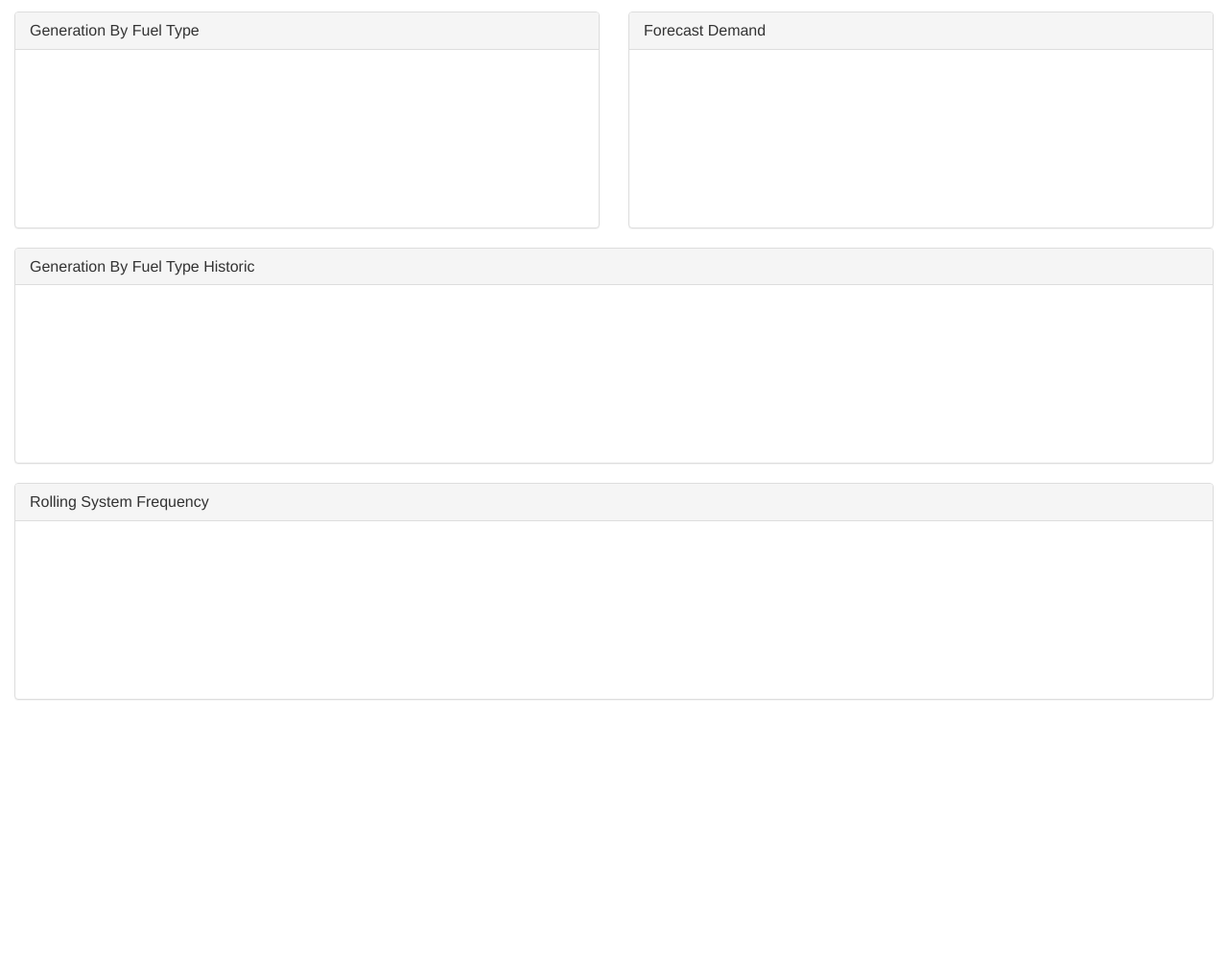
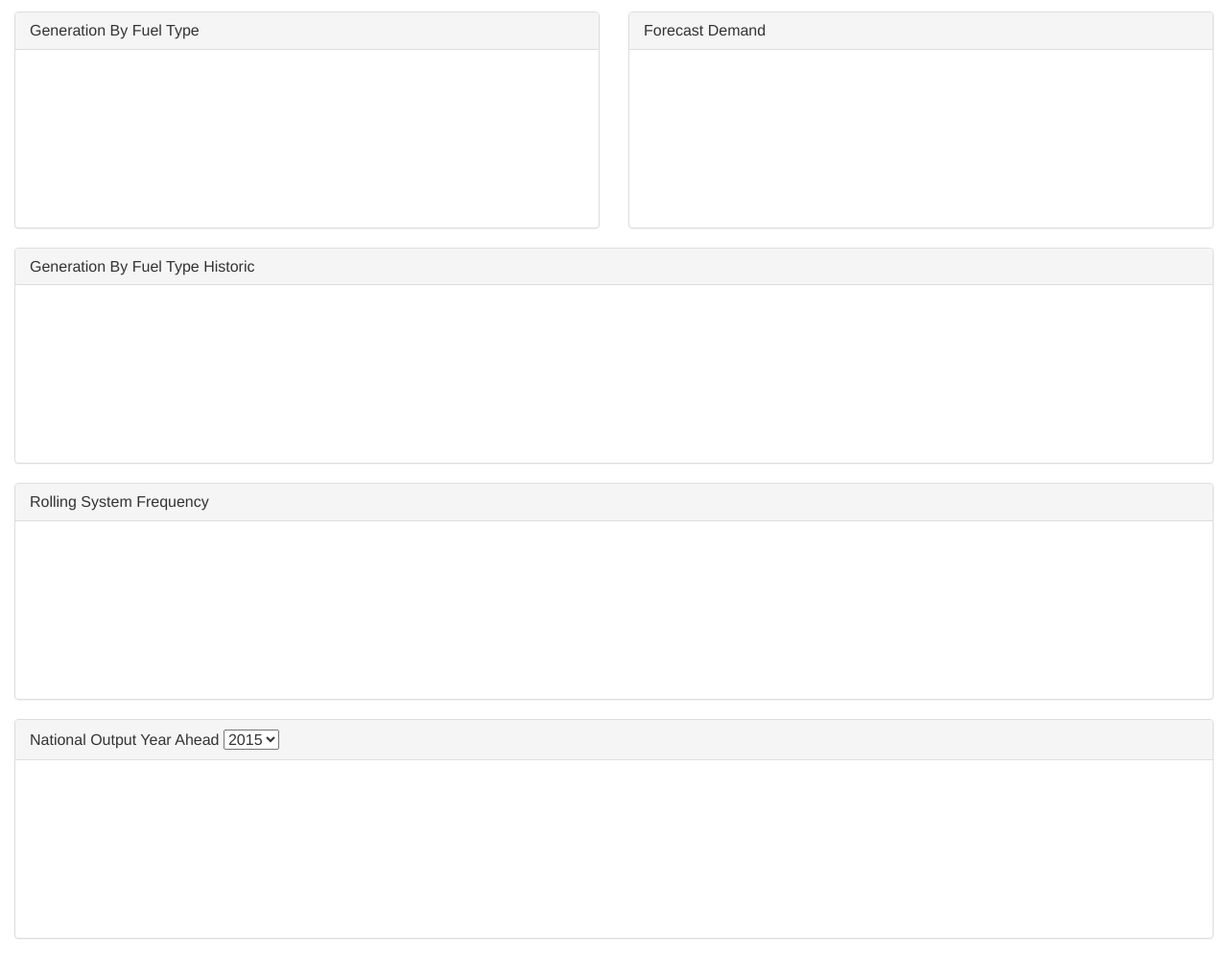
Before and after one commit to adam7/PowerMonitor, a plain HTML site: page PowerMonitor.Web/index.html in a window 1280 px wide. Shown: the part 60-1058 px from the top of the page at 96% size. Before the commit the page ends 809 px from the top, so only its background shows below. Drawn offline with Linux system fonts and the light colour scheme; no server answers.

Commit message:
Made national output year ahead selectable

```diff
--- a/PowerMonitor.Web/app/dashboard.js
+++ b/PowerMonitor.Web/app/dashboard.js
@@ -10,6 +10,11 @@
         vm.GenerationByFuelType = { title : "Generation By Fuel Type" };
         vm.GenerationByFuelTypeHistoric = { title: "Generation By Fuel Type Historic" };
         vm.ForecastDemand = { title: "Forecast Demand" };
+        vm.getOutputByYear = getOutputByYear;
+        vm.OutputByYear = {
+            title: "National Output Year Ahead",
+            year: 1
+        };
         activate();
 
         function activate() {
@@ -20,7 +25,8 @@
                 getRollingSystemFrequency(),
                 getGenerationByFuelType(),
                 getGenerationByFuelTypeHistoric(),
-                getForecastDemand()
+                getForecastDemand(),
+                getOutputByYear()
             ];
         }
 
@@ -31,7 +37,7 @@
                 vm.GenerationByFuelType.data = data;
                 vm.GenerationByFuelType.options = {};
             }).error(function (error) {
-                console.error('Error:' + error);
+                console.error(error);
             });
         }
 
@@ -47,7 +53,7 @@
                 vm.GenerationByFuelTypeHistoric.data = data;
                 vm.GenerationByFuelTypeHistoric.options = options;
             }).error(function (error) {
-                console.error('Error:' + error);
+                console.error(error);
             });
         }
 
@@ -62,7 +68,7 @@
                 vm.RollingSystemFrequency.data = data;
                 vm.RollingSystemFrequency.options = options;
             }).error(function (error) {
-                console.error('Error:' + error);
+                console.error(error);
             });
         }
 
@@ -73,7 +79,18 @@
                 vm.ForecastDemand.data = data;
                 vm.ForecastDemand.options = {};
             }).error(function (error) {
-                console.error('Error:' + error);
+                console.error(error);
+            });
+        }
+
+        function getOutputByYear() {
+            var promise = $http.get("Service/OutputByYear/?year=" + vm.OutputByYear.year);
+
+            promise.success(function (data) {
+                vm.OutputByYear.data = data;
+                vm.OutputByYear.options = {};
+            }).error(function(error){
+                console.error(error);
             });
         }
     }
--- a/PowerMonitor.Web/index.html
+++ b/PowerMonitor.Web/index.html
@@ -1,4 +1,4 @@
-<!DOCTYPE html>
+<!doctype html>
 <html data-ng-app="app">
 <head>
     <meta charset="utf-8">
@@ -71,6 +71,28 @@
                     </div>
                 </div>
             </div>
+            <div class="row">
+                <div class="col-md-12">
+                    <div class="panel panel-default">
+                        <div class="panel-heading">
+                            <h3 class="panel-title">{{vm.OutputByYear.title}}
+                                <select ng-model="vm.OutputByYear.year" ng-change="vm.getOutputByYear()">
+                                    <!-- TODO: Yeah this should clearly be dynamic! -->
+                                    <option value="1">2015</option>
+                                    <option value="2">2016</option>
+                                    <option value="3">2017</option>
+                                    <option value="4">2018</option>
+                                    <option value="5">2019</option>
+                                </select></h3>
+                        </div>
+                        <div class="panel-body">
+                            <div>
+                                <canvas data-linechart data-options="vm.OutputByYear.options" data="vm.OutputByYear.data"></canvas>
+                            </div>
+                        </div>
+                    </div>
+                </div>
+            </div>
         </div>
     </section>
 
```
Also changed, not shown: 1 other file.
